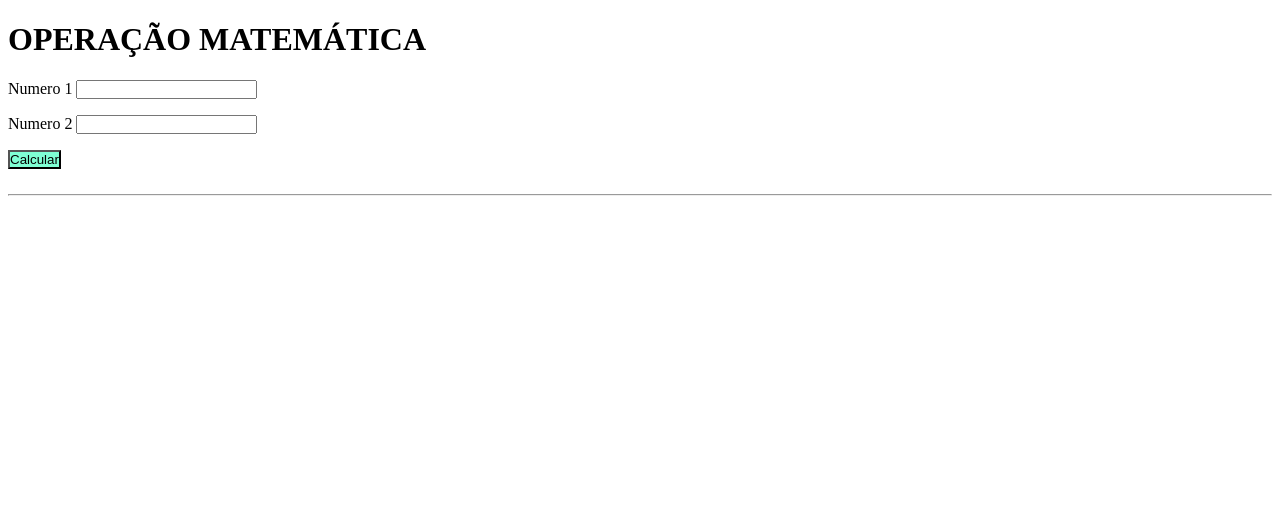
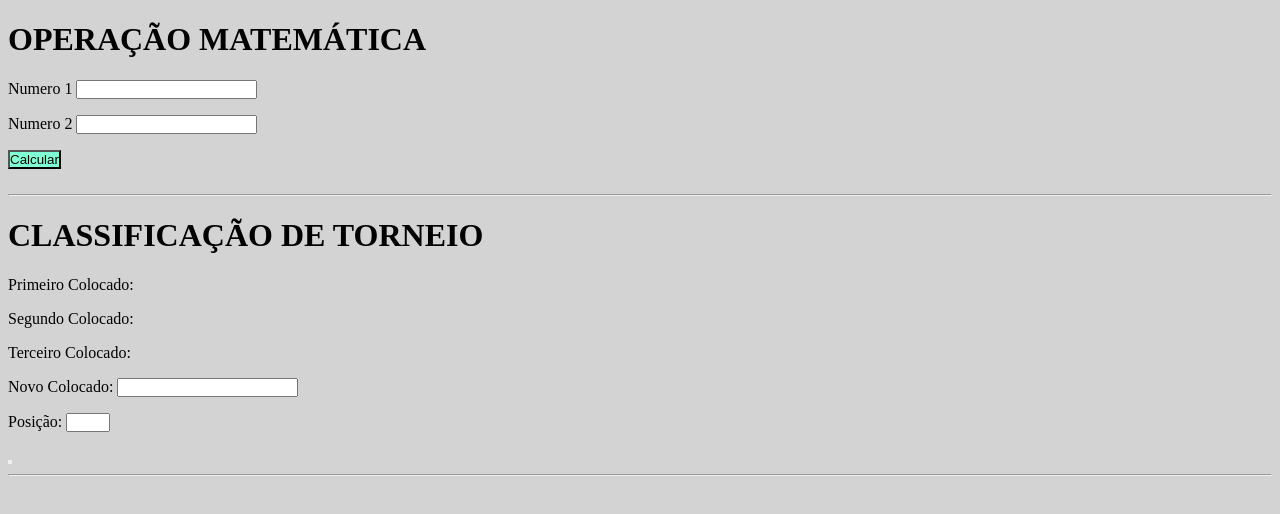
Before and after one commit to ianmonteirom/Projeto4, a plain HTML site: page index.html in a window 1280 px wide. Drawn offline with Linux system fonts and the light colour scheme.

Commit message:
Criando o html de classificação de torneio

```diff
--- a/css/style.css
+++ b/css/style.css
@@ -1,5 +1,9 @@
 * {
     padding: 0;
+}
+
+body {
+    background-color: lightgray;
 }
 
 #calc {
--- a/index.html
+++ b/index.html
@@ -22,6 +22,15 @@
     <p id="resultado"></p>
     <hr>
 
+    <h1>CLASSIFICAÇÃO DE TORNEIO</h1>
+    <p>Primeiro Colocado: <span class="time"></span></p>
+    <p>Segundo Colocado: <span class="time"></span></p>
+    <p>Terceiro Colocado: <span class="time"></span></p>
+    <p>Novo Colocado: <input type="text" id="novo"></p>
+    <p>Posição: <input type="number" id="posicao" min="1" max="3"></p>
+    <button onclick="inserir()"></button>
+    <hr>
+
     <script src="script.js"></script>
 </body>
 
```
